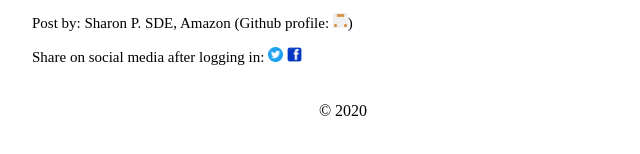
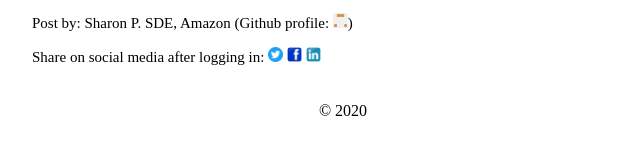
Before and after one commit to SharonMP/FEND-Project1, a plain HTML site: page posts/grid.html in a window 1280 px wide. Shown: the part 348-502 px from the top of the page, 297-937 px from the left. Drawn offline with Linux system fonts and the light colour scheme.

Commit message:
Add linkedin to blog posts and update style

```diff
--- a/assets/css/posts-images.css
+++ b/assets/css/posts-images.css
@@ -1,3 +1,3 @@
 img {
-  max-width:15px;
+  max-width: 15px;
 }
--- a/posts/grid.html
+++ b/posts/grid.html
@@ -16,7 +16,7 @@
             <q>CSS Grid Layout excels at dividing a page into major regions or defining the relationship in terms of size, position, and layer, between parts of a control built from HTML primitives. Like tables, grid layout enables an author to align elements into columns and rows. However, many more layouts are either possible or easier with CSS grid than they were with tables. For example, a grid container's child elements could position themselves so they actually overlap and layer, similar to CSS positioned elements.</q>
             <div class="addendum">
                 <p>Post by: Sharon P. SDE, Amazon (Github profile: <a href="https://github.com/SharonMP"><img src="../assets/images/github.png"/></a>)</p>
-                <p>Share on social media after logging in: <a href="https://twitter.com"><img src="../assets/images/twitter.png"/></a> <a href="https://facebook.com"><img src="../assets/images/facebook.png"/></a></p>
+                <p>Share on social media after logging in: <a href="https://twitter.com"><img src="../assets/images/twitter.png"/></a> <a href="https://facebook.com"><img src="../assets/images/facebook.png"/></a> <a href="https://linkedin.com"><img src="../assets/images/linkedin.png"/></a> </p>
             </div>
         </article>
     </section>
```
Also changed, not shown: posts/flexbox.html (+1 -1 lines), assets/images/linkedin.png (added).
